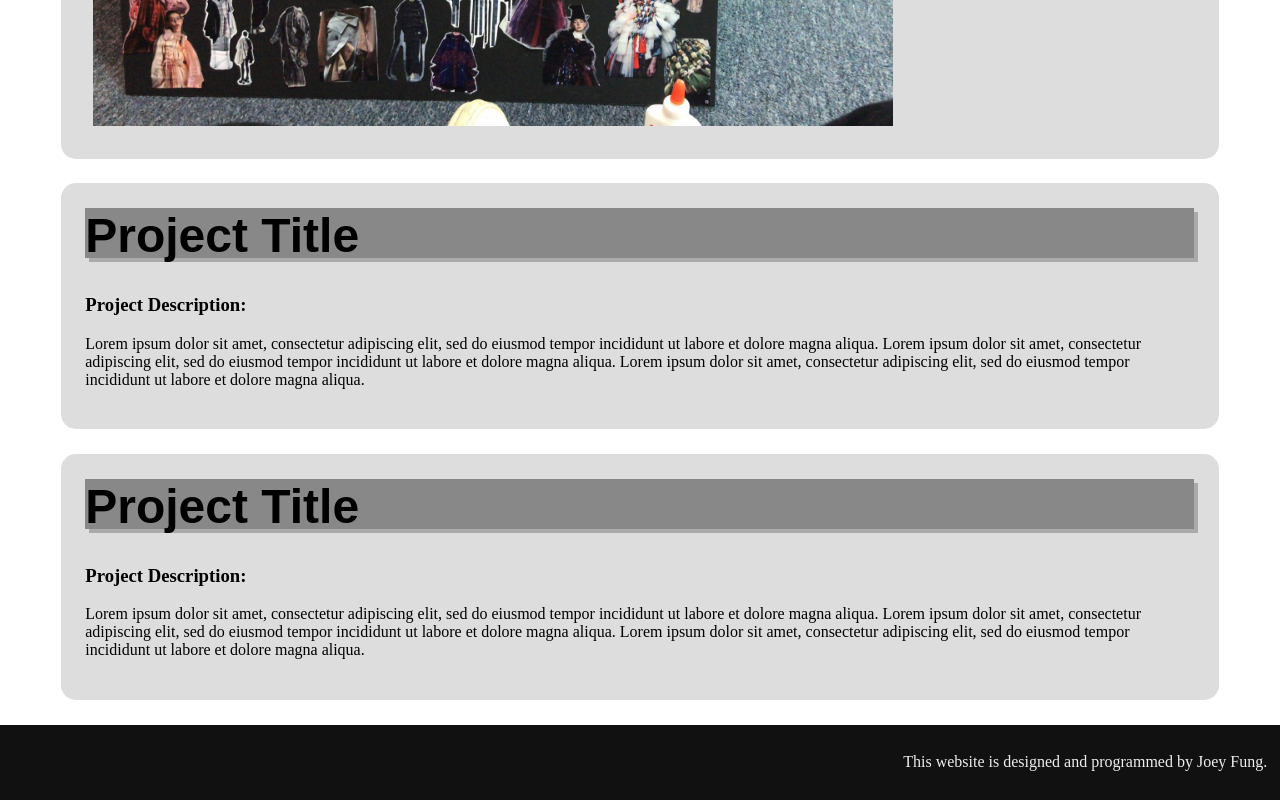
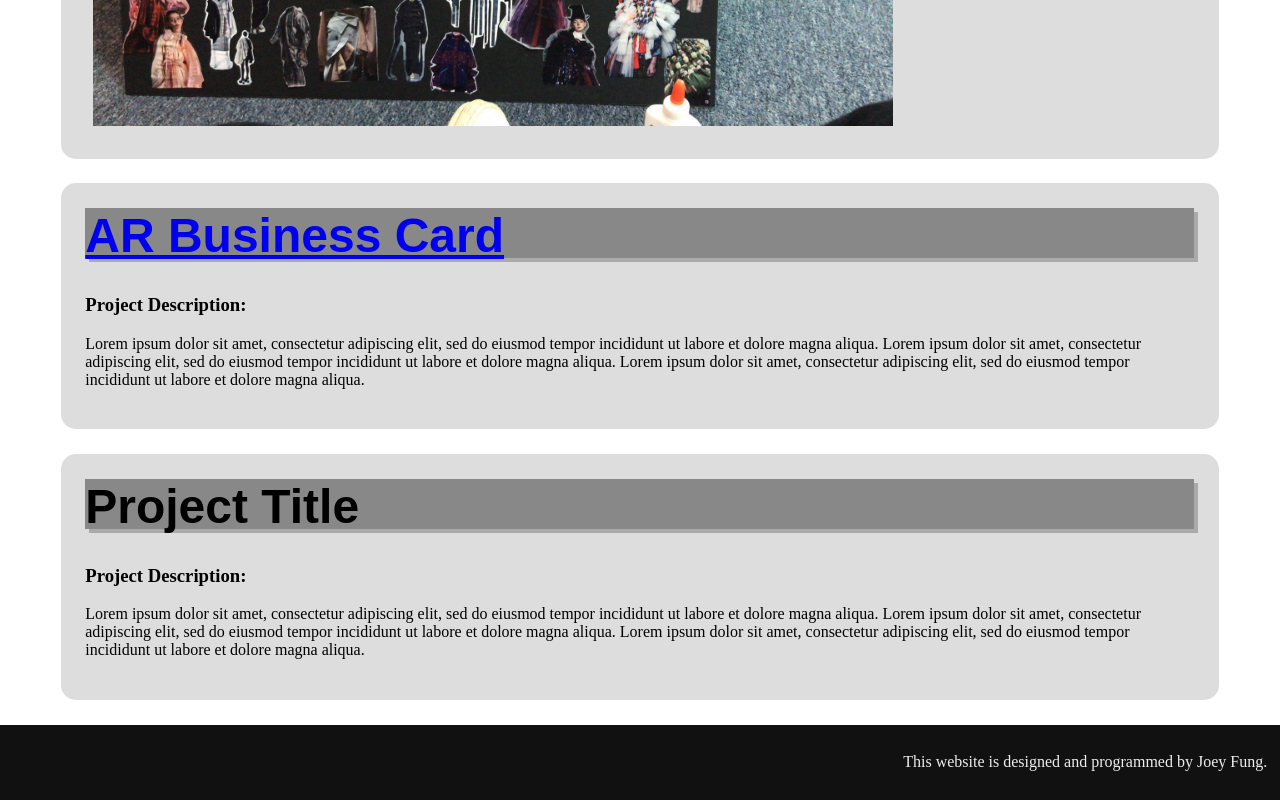
Before and after one commit to jfung0711/STEAM, a plain HTML site: page index.html in a window 1280 px wide. Shown: the part 2900-3700 px from the top of the page. Drawn offline with Linux system fonts and the light colour scheme; a web font is replaced by a local one.

Commit message:
Update index.html

```diff
--- a/index.html
+++ b/index.html
@@ -158,7 +158,7 @@
       </article>
 
       <article class="projectPreview" id="p3">
-        <h1>Project Title</h1>
+        <h1><a href="ar.html">AR Business Card</a></h1>
         <h3>Project Description:</h3>
         <p>Lorem ipsum dolor sit amet, consectetur adipiscing elit, sed do eiusmod tempor incididunt ut labore et dolore magna aliqua. Lorem ipsum dolor sit amet, consectetur adipiscing elit, sed do eiusmod tempor incididunt ut labore et dolore magna aliqua. Lorem ipsum dolor sit amet, consectetur adipiscing elit, sed do eiusmod tempor incididunt ut labore et dolore magna aliqua. </p>
       </article>
```
